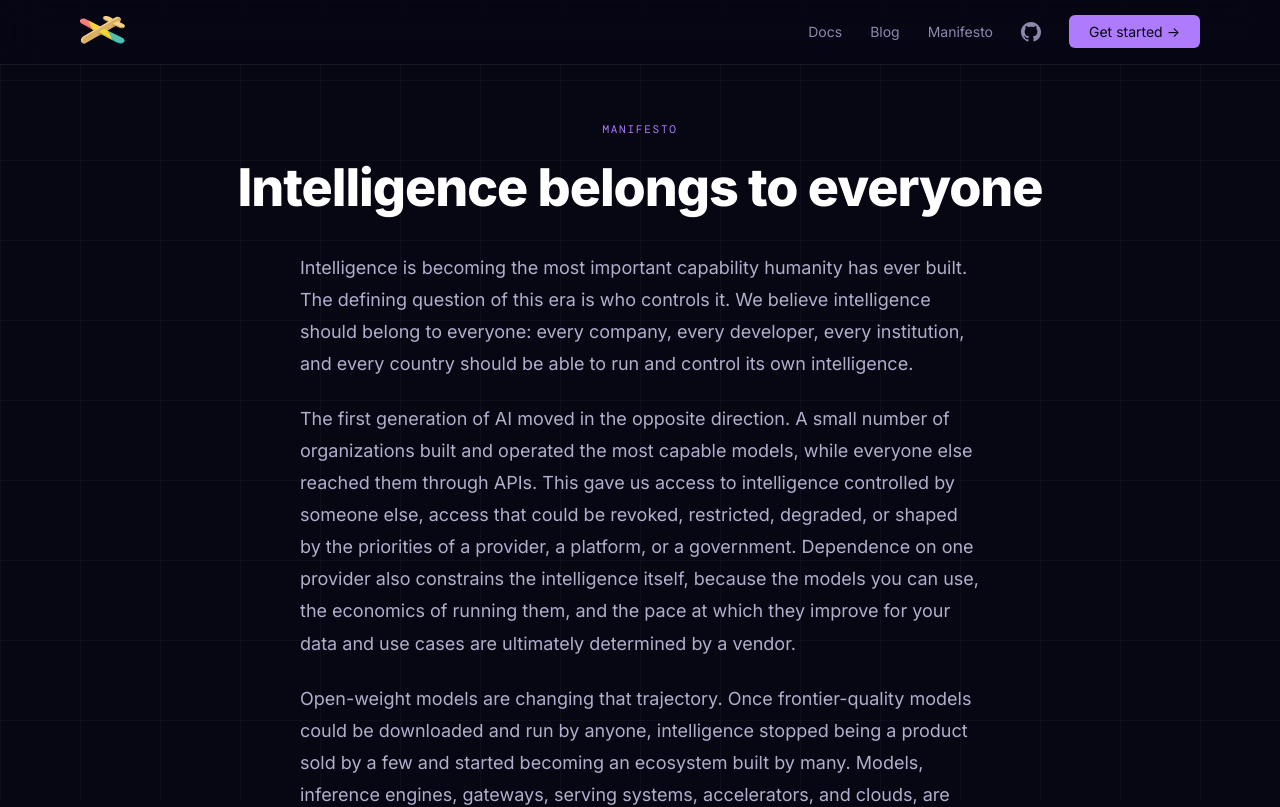
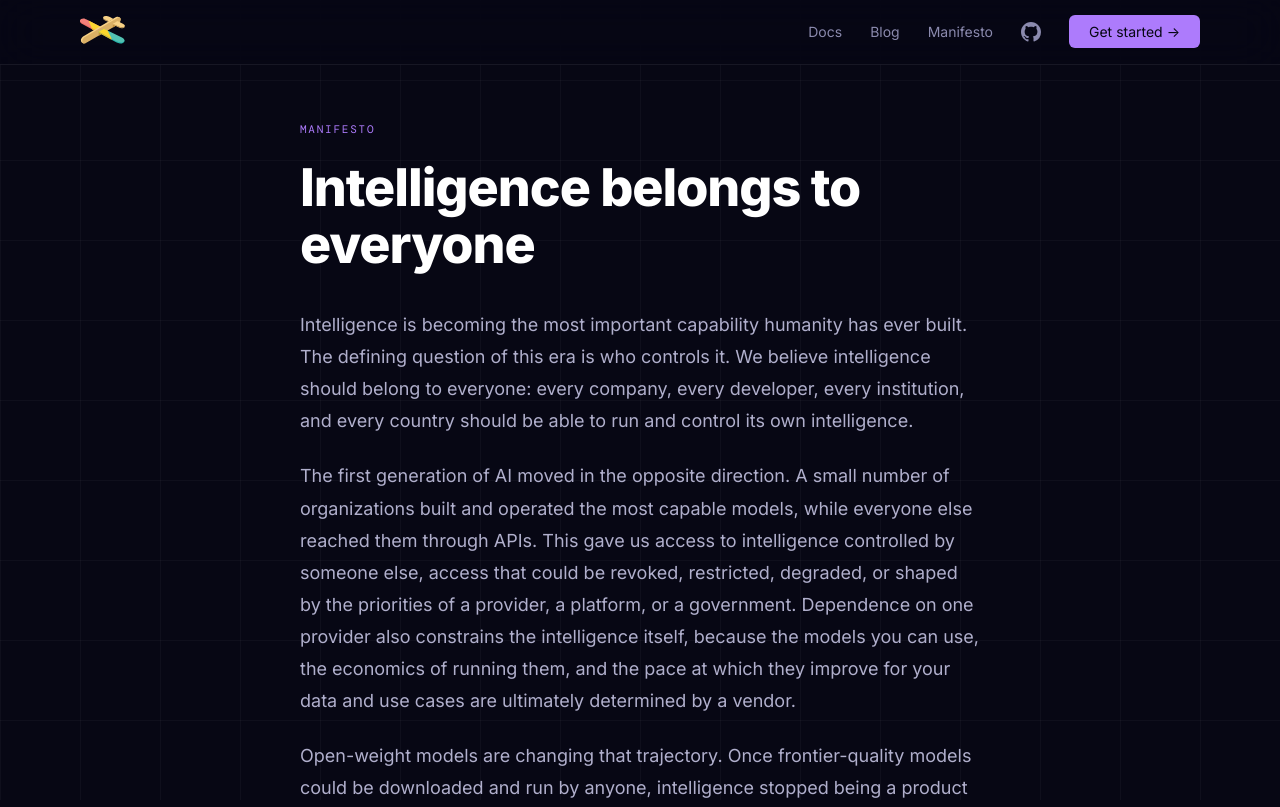
Before and after one commit to modelplaneai/website, a Next.js app: page /manifesto in a window 1280 px wide. Shown: the top 807 px of the page. Built offline with nearby package versions, Linux system fonts and the light colour scheme; no server answers.

Commit message:
Align manifesto title with prose column width

```diff
--- a/pages/manifesto.tsx
+++ b/pages/manifesto.tsx
@@ -27,7 +27,7 @@ export default function Manifesto() {
       <Nav />
       <main className="blog-main">
         <div className="wrap">
-          <header className="post-header">
+          <header className="manifesto-header">
             <p className="section-label">Manifesto</p>
             <h1 className="post-title">{TITLE}</h1>
           </header>
--- a/src/styles/globals.css
+++ b/src/styles/globals.css
@@ -1318,7 +1318,9 @@ a.post-tag:hover { border-color: var(--border-hi); color: var(--text); }
 .prose th, .prose td { border: 1px solid var(--border); padding: 10px 14px; text-align: left; }
 .prose th { background: var(--bg-card); color: var(--text); font-weight: 600; }
 
-/* Manifesto signature */
+/* Manifesto: header shares the prose column so title and body align */
+.manifesto-header { max-width: 680px; margin: 0 auto 36px; }
+.manifesto-header .post-title { margin-top: 12px; }
 .prose .manifesto-sign { margin-top: 2em; color: var(--text); font-weight: 600; }
 
 /* Figures: images, video, embeds */
```
